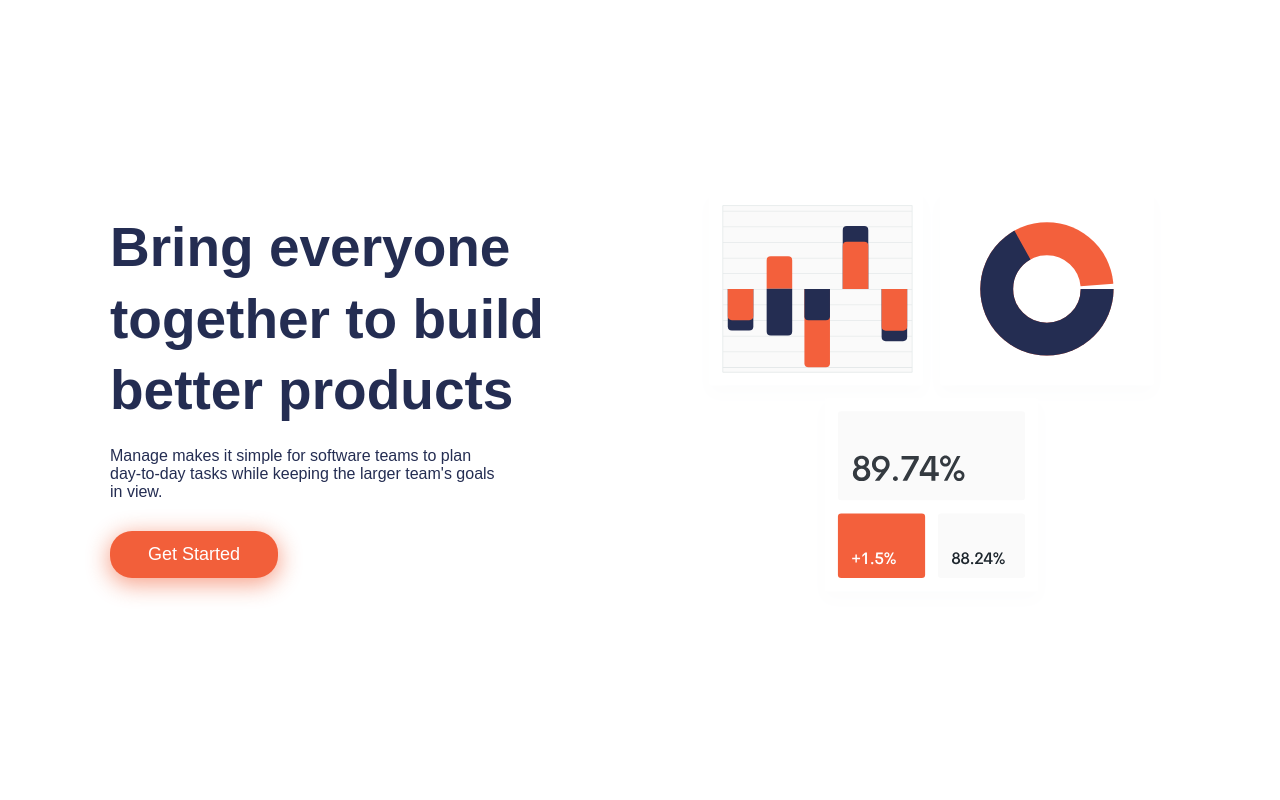
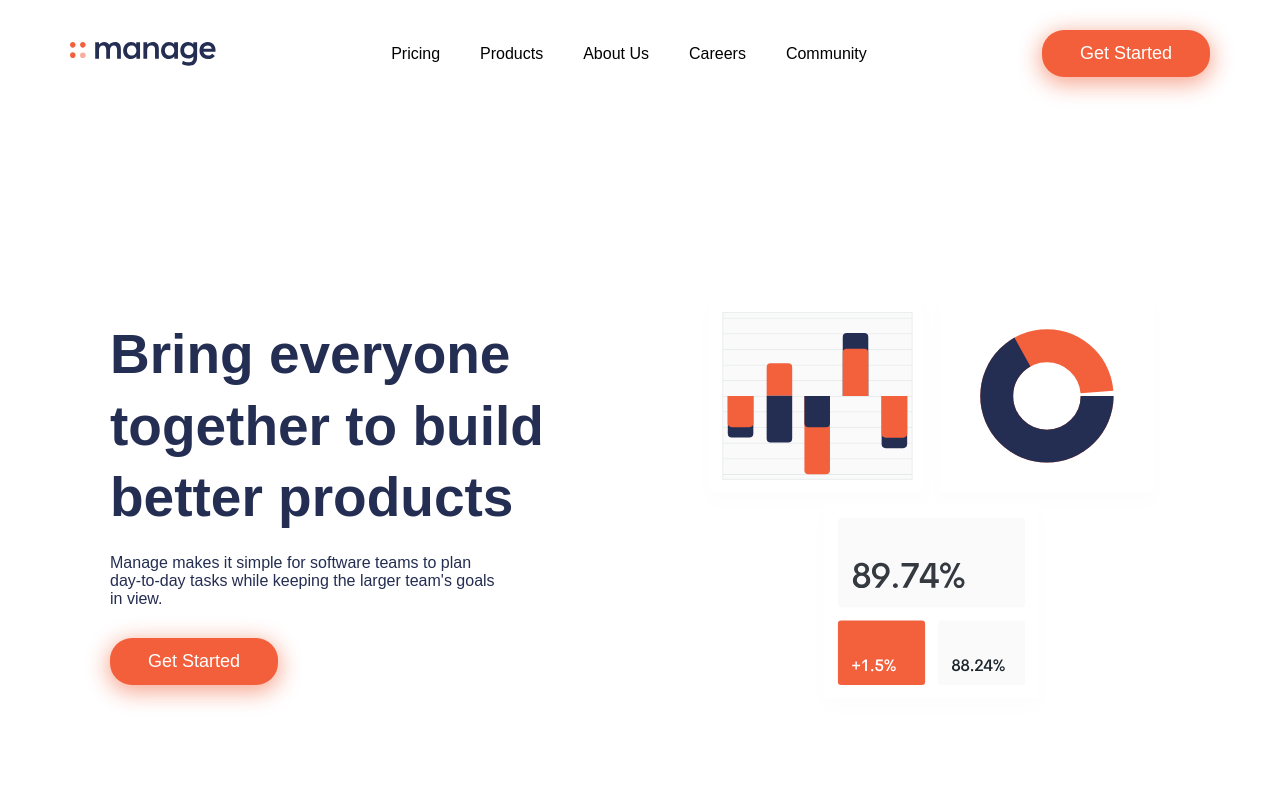
Before and after one commit to 0Kwanele0/manage-landing-page-master, a React (Create React App) app: page / in a window 1280 px wide. Shown: the top 800 px of the page. Built offline with nearby package versions, Linux system fonts and the light colour scheme; a web font is replaced by a local one.

Commit message:
made the navbar

```diff
--- a/src/App.js
+++ b/src/App.js
@@ -1,3 +1,4 @@
+import Nav from "./components/nav/Nav";
 import About from "./sections/about/About";
 import Showcase from "./sections/showcase/Showcase";
 import Start from "./sections/start/Start";
@@ -7,6 +8,7 @@ import Testimonies from "./sections/testimonies/Testimonies";
 function App() {
   return (
     <div className="App">
+      <Nav />
       <Showcase />
       <About />
       <Testimonies />
--- a/src/components/nav/Nav.js
+++ b/src/components/nav/Nav.js
@@ -1,10 +1,42 @@
-import React from 'react'
+import React, {useRef} from 'react'
 import './styles/nav.css'
+import logo from '../../images/logo.svg'
+import menu from '../../images/icon-hamburger.svg'
+import close from '../../images/icon-close.svg'
+import BtnPrimary from '../btn/btn-primary'
+
 
 function Nav() {
+    let closing = useRef(null)
+    let listy = useRef(null)
+    let open = useRef(null)
+
+    function openNav() {
+            listy.style.display= "flex"
+            closing.style.display= "block"
+            open.style.display= "none"
+    }
+    function closeNav() {
+            listy.style.display = "none"
+            closing.style.display = "none"
+            open.style.display = "block"
+    }
+
     return (
-        <div>
-
+        <div className="nav">
+            <img className="nav__logo" src={ logo } alt="logo"/>
+            <ul ref={(ve)=> {listy = ve}}  className="nav__list">
+                <li>Pricing</li>
+                <li>Products</li>
+                <li>About Us</li>
+                <li>Careers</li>
+                <li>Community</li>
+            </ul>
+            <div className="nav__btn">
+                <BtnPrimary text="Get Started" />
+            </div>
+            <img ref={(el)=> {open = el}} className="nav__menu" src={menu} alt="icon" onClick={ openNav }/>
+            <img ref={(el)=> {closing = el}} className="nav__close" src={ close} alt="icon" onClick={ closeNav }/>
         </div>
     )
 }
--- a/src/components/nav/styles/nav.css
+++ b/src/components/nav/styles/nav.css
@@ -1 +1,99 @@
-/* No CSS *//*# sourceMappingURL=nav.css.map */
+.nav {
+  display: -webkit-box;
+  display: -ms-flexbox;
+  display: flex;
+  -webkit-box-pack: justify;
+      -ms-flex-pack: justify;
+          justify-content: space-between;
+  padding: 20px 30px;
+  -webkit-box-align: center;
+      -ms-flex-align: center;
+          align-items: center;
+}
+
+@media screen and (min-width: 940px) {
+  .nav {
+    padding: 20px 70px;
+  }
+}
+
+.nav__menu {
+  display: none;
+  cursor: pointer;
+}
+
+.nav__close {
+  display: none;
+  cursor: pointer;
+}
+
+.nav__logo {
+  height: 100%;
+  display: -webkit-box;
+  display: -ms-flexbox;
+  display: flex;
+  -webkit-box-align: center;
+      -ms-flex-align: center;
+          align-items: center;
+}
+
+.nav__list {
+  display: -webkit-box;
+  display: -ms-flexbox;
+  display: flex;
+  list-style: none;
+}
+
+.nav__list li {
+  padding: 0 20px;
+  cursor: pointer;
+  -webkit-transition: all 0.3s ease;
+  transition: all 0.3s ease;
+}
+
+.nav__list li:hover {
+  color: #f8846a;
+}
+
+.nav__btn {
+  display: none;
+}
+
+@media screen and (min-width: 1016px) {
+  .nav__btn {
+    display: block;
+  }
+}
+
+@media screen and (max-width: 800px) {
+  .nav__list {
+    position: absolute;
+    -webkit-box-orient: vertical;
+    -webkit-box-direction: normal;
+        -ms-flex-direction: column;
+            flex-direction: column;
+    top: 70px;
+    display: none;
+    text-align: center;
+    -webkit-box-pack: center;
+        -ms-flex-pack: center;
+            justify-content: center;
+    -webkit-box-align: center;
+        -ms-flex-align: center;
+            align-items: center;
+    right: 20px;
+    left: 20px;
+    background-color: white;
+    -webkit-box-shadow: 0px 24px 70px 10px rgba(58, 58, 58, 0.364);
+            box-shadow: 0px 24px 70px 10px rgba(58, 58, 58, 0.364);
+  }
+  .nav__list li {
+    padding: 30px 0;
+    font-weight: 800;
+    font-size: 20px;
+  }
+  .nav__menu {
+    display: block;
+  }
+}
+/*# sourceMappingURL=nav.css.map */
--- a/src/components/nav/styles/nav.scss
+++ b/src/components/nav/styles/nav.scss
@@ -0,0 +1,68 @@
+.nav{
+    display: flex;
+    justify-content: space-between;
+    padding: 20px 30px;
+    align-items: center;
+    @media screen and (min-width:940px) {
+        padding: 20px 70px;
+    }
+    &__menu{
+        display: none;
+        cursor: pointer;
+    }
+    &__close{
+        display: none;
+        cursor: pointer;
+    }
+    &__logo{
+        height: 100%;
+        display: flex;
+        align-items: center;
+    }
+    &__list{
+        display: flex;
+        list-style: none;
+        li{
+            padding: 0 20px;
+            cursor: pointer;
+            transition: all 0.3s ease;
+            &:hover{
+                color: rgb(248, 132, 106);
+            }
+        }
+    }
+    &__btn{
+        display: none;
+        @media screen and (min-width:1016px) {
+            display: block;
+        }
+    }
+}
+
+@media screen and (max-width: 800px) {
+    .nav{
+        &__list{
+            position: absolute;
+            flex-direction: column;
+            top: 70px;
+            display: none;
+            text-align: center;
+            justify-content: center;
+            align-items: center;
+            right: 20px;
+            left: 20px;
+            background-color: rgb(255, 255, 255);
+            box-shadow: 0px 24px 70px 10px rgba(58, 58, 58, 0.364);
+            li{
+                padding: 30px 0;
+                font-weight: 800;
+                font-size: 20px;
+            }
+        }
+        &__menu{
+            display: block;
+        }
+
+    }
+
+}
--- a/src/sections/about/styles/about.css
+++ b/src/sections/about/styles/about.css
@@ -80,7 +80,7 @@
 }
 
 .about__list .head .title {
-  padding: 16px 0px 16px 10px;
+  padding: 5px 0px 5px 10px;
   display: -webkit-box;
   display: -ms-flexbox;
   display: flex;
--- a/src/sections/about/styles/about.scss
+++ b/src/sections/about/styles/about.scss
@@ -44,7 +44,7 @@
                 align-items: center;
             }
             .title{
-                padding: 16px 0px 16px 10px;
+                padding: 5px 0px 5px 10px;
                 display: flex;
                 color: hsl(228, 39%, 23%);
                 align-items: center;
```
Also changed, not shown: 2 other files (tests, documents, lock files or other folders).
